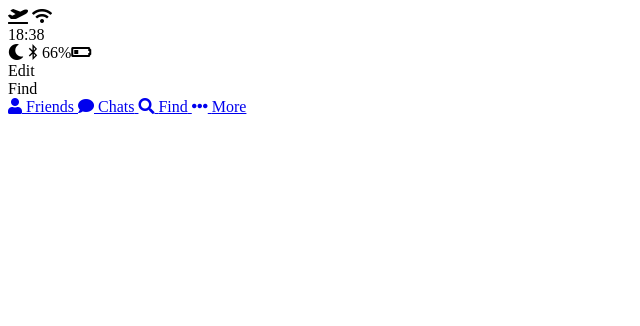
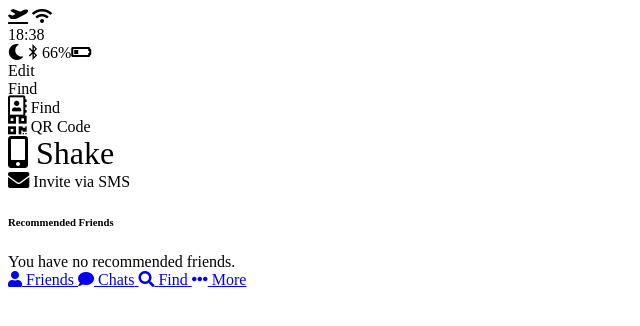
Before and after one commit to banjag954/02_sideProject-kakaoClone, a plain HTML site: page find.html in a window 1280 px wide. Shown: the whole page, without its empty margins (0-640 px from the left). Drawn offline with Linux system fonts and the light colour scheme.

Commit message:
Html__Find_finish

```diff
--- a/find.html
+++ b/find.html
@@ -35,6 +35,37 @@
           </div>
         </div>
       </header>
+
+      <main class="find">
+        <section class="find__options">
+          <div class="find__option">
+            <i class="far fa-address-book fa-lg"></i>
+            <span class="find__option--title">Find</span>
+          </div>
+          <div class="find__option">
+            <i class="fas fa-qrcode fa-lg"></i>
+            <span class="find__option--title">QR Code</span>
+          </div>
+          <div class="find__option fa-2x">
+            <i class="fas fa-mobile-alt"></i>
+            <span class="find__option--title">Shake</span>
+          </div>
+          <div class="find__option">
+            <i class="fas fa-envelope fa-lg"></i>
+            <span class="find__option--title">Invite via SMS</span>
+          </div>
+        </section>
+        <section class="find__recommended">
+            <header>
+              <h6 class="recommended__title">Recommended Friends</h6>
+              <div class="recommended__none">
+                <span class="recommended__text">You have no recommended friends.</span>
+              </div>
+            </header>
+        </section>
+
+      </main>
+
       <nav class="top__bar">
         <a href="index.html" class="top__bar__tab">
           <i class="fas fa-user"></i>
```
